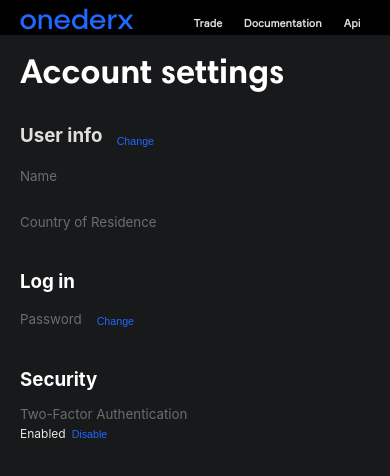
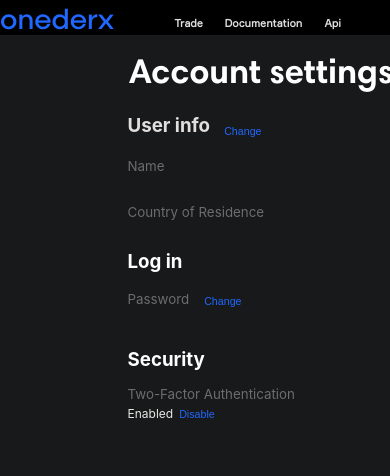
Before and after one commit to Stadionova/test-proj__onederx, a React (Create React App) app: page / in a window 390 px wide. Shown: the top 476 px of the page. Built offline with nearby package versions, Linux system fonts and the light colour scheme.

Commit message:
made responsive layout for whole App.js component

```diff
--- a/src/Components/AccountSetting/AccountSetting.module.css
+++ b/src/Components/AccountSetting/AccountSetting.module.css
@@ -44,9 +44,21 @@ button {
 @media (max-width: 900px) {
   .userBlocks {
     display: block;
+    margin: 0 auto;
+  }
+
+  .container {
+    width: 100%;
+    /* grid-column: 1 / 2; */
+    background-color: rgb(23, 25, 26);
   }
 
   .container__settings {
+    width: 482px;
     margin: 20px;
   }
+
+  .title {
+    text-align: center;
+  }
 }
--- a/src/Components/App/App.css
+++ b/src/Components/App/App.css
@@ -21,40 +21,13 @@ body {
   grid-column: 1 / 18;
 }
 
-/* .containerApp__account {
-  display: grid;
-  grid-template-columns: repeat(18, 1fr);
-  grid-template-rows: repeat(18, 34.7px);
-  background-color: rgb(0, 0, 0);
-}
+@media (max-width: 900px) {
+  .containerApp-header {
+    width: 0px;
+    margin: 0;
+  }
 
-@media (min-width: 400px) {
   .containerApp__account {
     grid-template-columns: repeat(2, 100px);
-    width: 500px;
   }
 }
-
-@media (min-width: 400px) {
-  .containerApp-header {
-    grid-column: 1 / 2;
-    width: 500px;
-  }
-} */
-
-/* .containerApp__charts {
-  grid-template-columns: repeat(auto-fit, minmax(400px, 1fr));
-  grid-template-rows: repeat(2, 260px);
-  display: grid;
-  width: 1100px;
-  margin: 0 auto;
-}
-
-@media (max-width: 1000px) {
-  .containerApp__charts {
-    grid-template-columns: repeat(auto-fit, minmax(300px, 1fr));
-    grid-template-rows: repeat(2, 280px);
-    width: 500px;
-    margin-left: 20px;
-  }
-} */
--- a/src/Components/Balance/Balance.css
+++ b/src/Components/Balance/Balance.css
@@ -30,3 +30,9 @@
   color: rgb(32, 104, 255);
   transition: 1s;
 }
+
+@media (max-width: 900px) {
+  .balance__container {
+    display: none;
+  }
+}
--- a/src/Components/EditModeUserInfo/EditModeUserInfo.css
+++ b/src/Components/EditModeUserInfo/EditModeUserInfo.css
@@ -78,3 +78,9 @@ input:hover {
   background-color: rgb(5, 99, 65);
   transition: 1s;
 }
+
+@media (max-width: 900px) {
+  .editModeUserInfo-container {
+    margin-left: 0px;
+  }
+}
--- a/src/Components/Header/Header.css
+++ b/src/Components/Header/Header.css
@@ -36,8 +36,8 @@
   margin-top: 5px;
 }
 
-/* @media (max-width: 1000px) {
-  .header {
-    display: block;
+@media (max-width: 900px) {
+  .container-header {
+    width: 500px;
   }
-} */
+}
--- a/src/Components/Login/Login.css
+++ b/src/Components/Login/Login.css
@@ -44,5 +44,7 @@
 @media (max-width: 900px) {
   .logIn__container {
     margin-top: 40px;
+    width: 585px;
+    margin: 0 auto;
   }
 }
--- a/src/Components/Mail/Mail.css
+++ b/src/Components/Mail/Mail.css
@@ -47,3 +47,9 @@
 .mail__buttons a:active {
   border: none;
 }
+
+@media (max-width: 900px) {
+  .mail__container {
+    display: none;
+  }
+}
--- a/src/Components/Margin/Margin.css
+++ b/src/Components/Margin/Margin.css
@@ -17,3 +17,9 @@
 .margin__btc {
   color: rgb(106, 110, 110);
 }
+
+@media (max-width: 900px) {
+  .margin__container {
+    display: none;
+  }
+}
--- a/src/Components/PnL/PnL.css
+++ b/src/Components/PnL/PnL.css
@@ -25,3 +25,9 @@
 .pnl__container span:nth-child(2) {
   color: green;
 }
+
+@media (max-width: 900px) {
+  .pnl__container {
+    display: none;
+  }
+}
--- a/src/Components/Security/Security.css
+++ b/src/Components/Security/Security.css
@@ -32,6 +32,8 @@
 
 @media (max-width: 900px) {
   .security__container {
+    width: 585px;
+    margin: 0 auto;
     margin-top: 40px;
   }
 }
--- a/src/Components/UserInfo/UserInfo.css
+++ b/src/Components/UserInfo/UserInfo.css
@@ -52,3 +52,10 @@
   font-size: 10pt;
   color: rgb(231, 230, 227);
 }
+
+@media (max-width: 900px) {
+  .userInfo__container {
+    width: 585px;
+    margin: 0 auto;
+  }
+}
```
